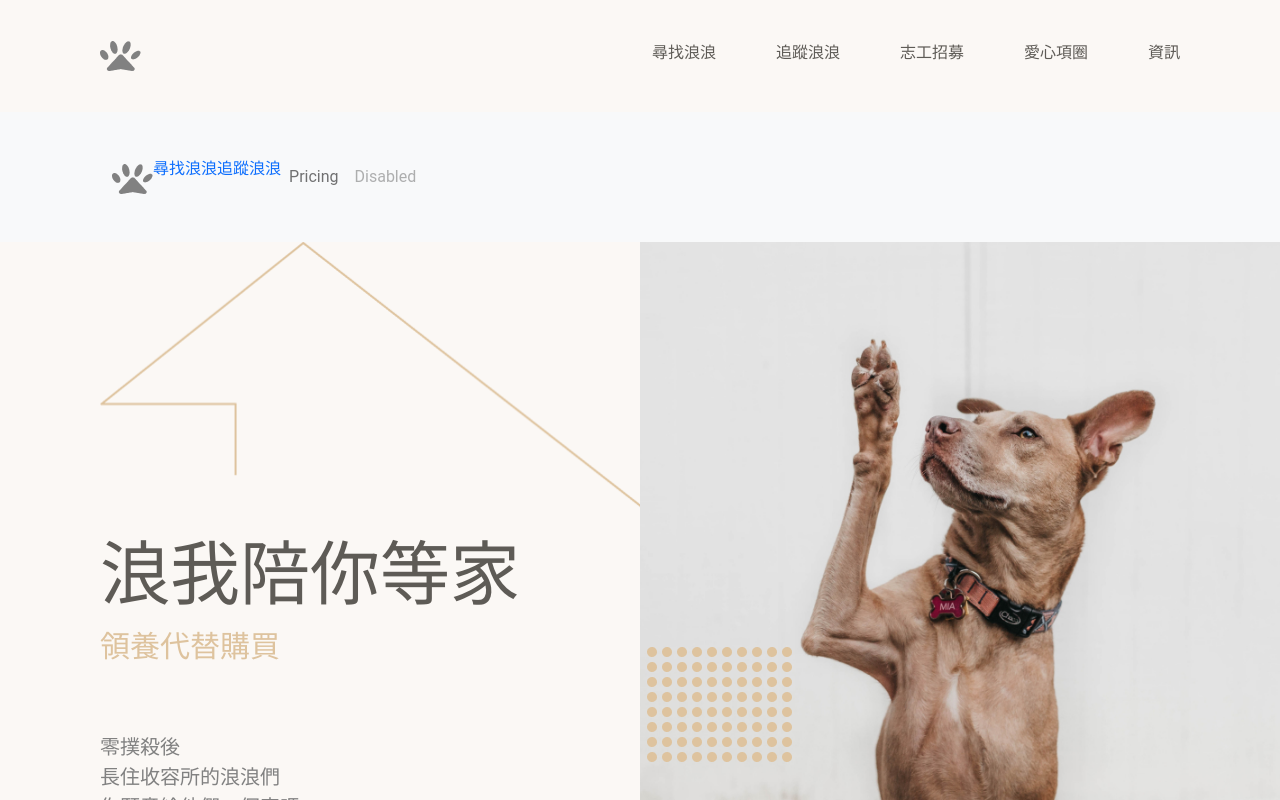
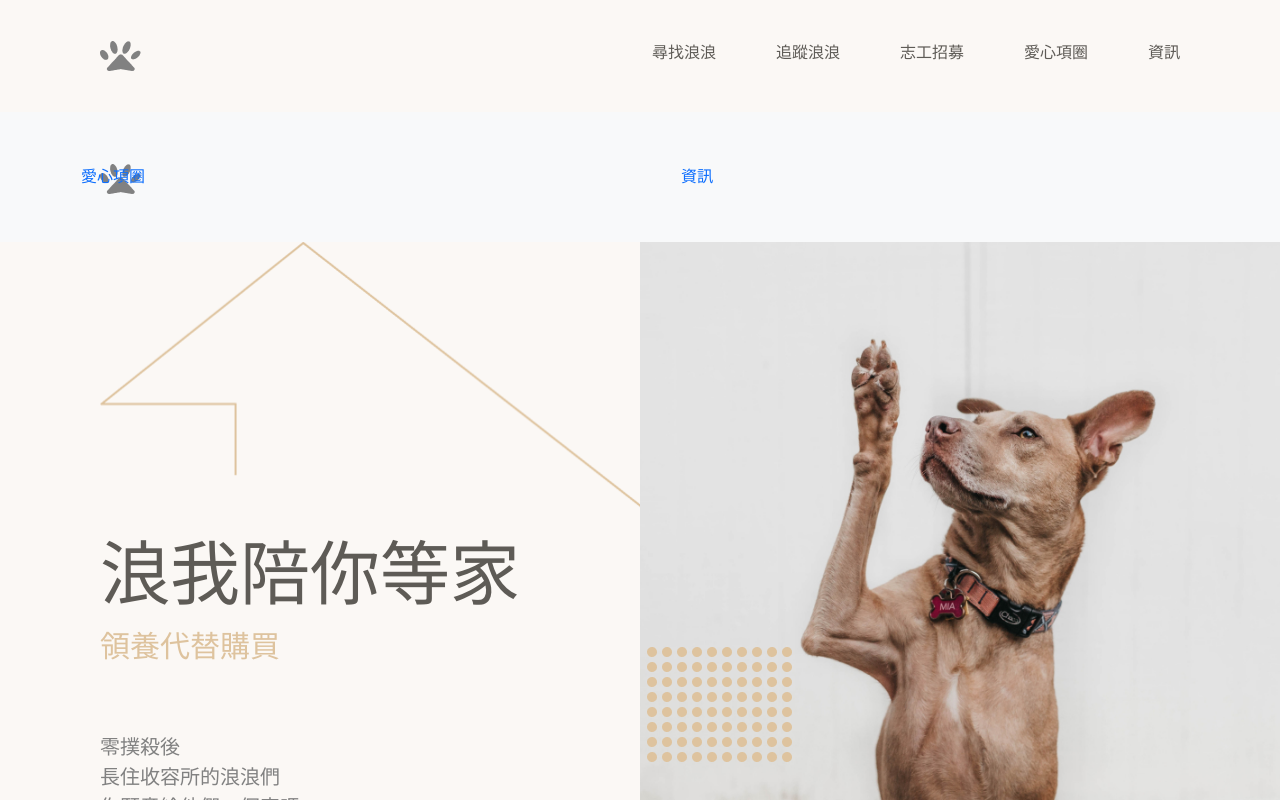
Before and after one commit to Chiahsuan-TW/pet-adoption, a Vue app: page / in a window 1280 px wide. Shown: the top 800 px of the page. Built offline with nearby package versions, Linux system fonts and the light colour scheme.

Commit message:
RWD fix: 修改navbar

```diff
--- a/src/components/Navbar.vue
+++ b/src/components/Navbar.vue
@@ -12,9 +12,9 @@
     </div>
   </nav>
 
-  <nav class="navbar navbar-expand-lg navbar-light bg-light">
+  <nav class="my_nav navbar navbar-expand-lg navbar-light bg-light">
     <div class="container-fluid">
-      <router-link :to="{ name: 'Home' }"
+      <router-link :to="{ name: 'Home' }" class="logo"
         ><h1>
           <img src="./../assets/images/paw.png" alt="dog paw" /></h1
       ></router-link>
@@ -38,10 +38,13 @@
             <router-link :to="{ name: 'Tracking' }">追蹤浪浪</router-link>
           </li>
           <li class="nav-item">
-            <a class="nav-link" href="#">Pricing</a>
+            <router-link :to="{ name: 'Volunteer' }">志工招募</router-link>
           </li>
           <li class="nav-item">
-            <a class="nav-link disabled">Disabled</a>
+            <a href="##">愛心項圈</a>
+          </li>
+          <li class="nav-item">
+            <router-link :to="{ name: 'Info' }">資訊</router-link>
           </li>
         </ul>
       </div>
@@ -56,6 +59,23 @@ export default {
 </script>
 
 <style lang="scss" scoped>
+.my_nav {
+  .container-fluid {
+    padding: 0;
+    .navbar-collapse {
+      flex: 0 0 100%;
+      .navbar-nav {
+        flex: 1 0 0;
+        justify-content: flex-end;
+        gap: 60px;
+        .nav-item {
+          flex: 0 0 50%;
+        }
+      }
+    }
+  }
+}
+
 nav {
   display: flex;
   justify-content: space-between;
```
